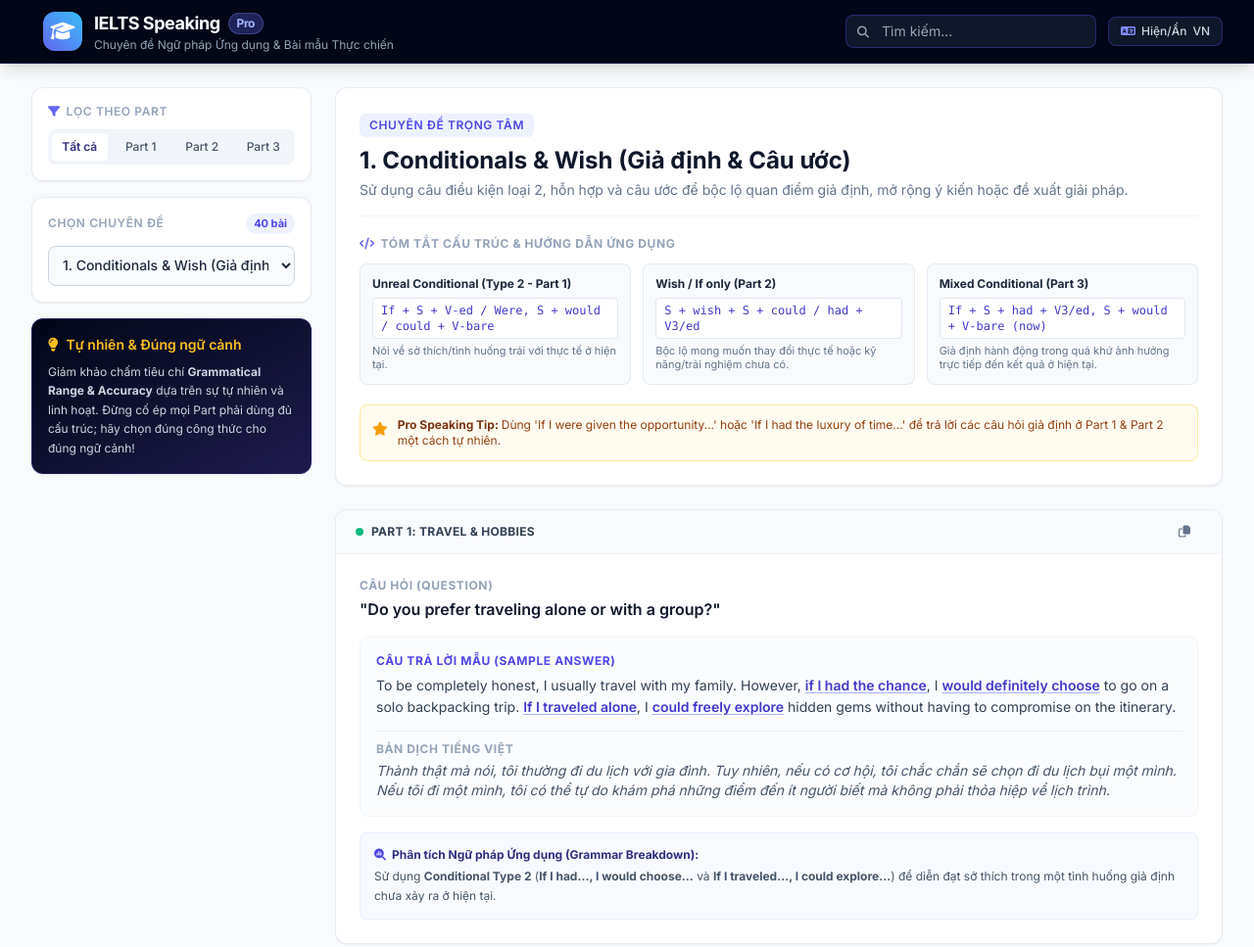
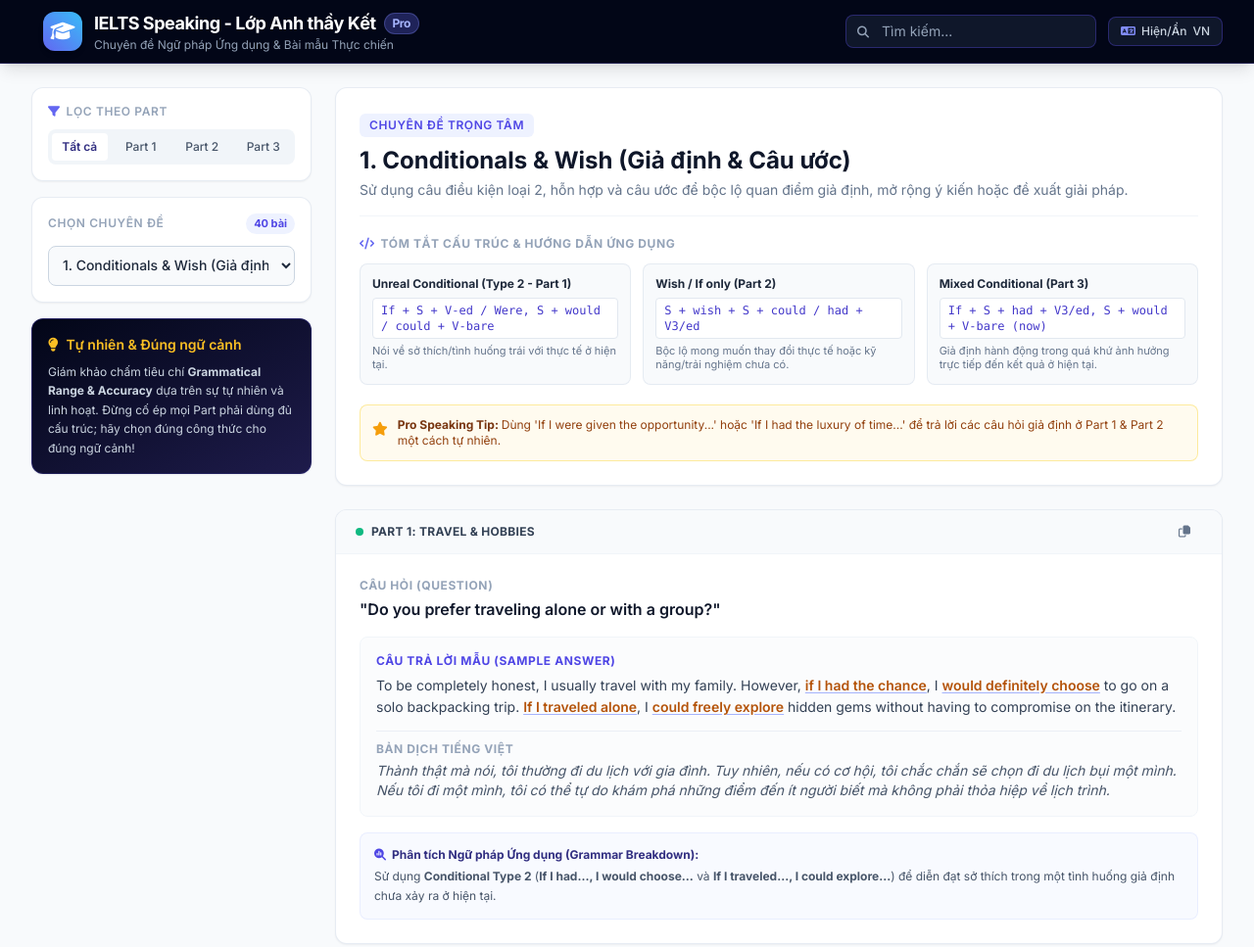
Before and after one commit to ketng91/ielts.lopanhthayket-grammarforspeaking, a plain HTML site: page index.html in a window 1280 px wide. Shown: the top 967 px of the page at 98% size. Drawn offline with nearby package versions, Linux system fonts and the light colour scheme.

Commit message:
Add files via upload

```diff
--- a/index.html
+++ b/index.html
@@ -75,7 +75,7 @@
             </div>
             <div>
                 <h1 class="text-sm sm:text-lg font-bold tracking-tight text-white flex items-center gap-2">
-                    IELTS Speaking <span class="bg-indigo-500/30 text-indigo-300 text-xs px-2 py-0.5 rounded-full border border-indigo-400/30 hidden sm:inline">Pro</span>
+                    IELTS Speaking - Lớp Anh thầy Kết <span class="bg-indigo-500/30 text-indigo-300 text-xs px-2 py-0.5 rounded-full border border-indigo-400/30 hidden sm:inline">Pro</span>
                 </h1>
                 <p class="text-xs text-slate-400 hidden sm:block">Chuyên đề Ngữ pháp Ứng dụng & Bài mẫu Thực chiến</p>
             </div>
@@ -1751,7 +1751,7 @@
             }
 
             container.innerHTML = filteredSamples.map(sample => {
-                const formattedAnswerEn = sample.answerEn.replace(/\*\*(.*?)\*\*/g, '<strong class="font-semibold text-indigo-700 decoration-indigo-300 underline underline-offset-2">$1</strong>');
+                const formattedAnswerEn = sample.answerEn.replace(/\*\*(.*?)\*\*/g, '<strong class="font-semibold text-amber-700 decoration-indigo-300 underline underline-offset-2">$1</strong>');
                 const formattedBreakdown = sample.breakdown.replace(/\n/g, '<br>').replace(/\*\*(.*?)\*\*/g, '<strong>$1</strong>');
 
                 return `
```
